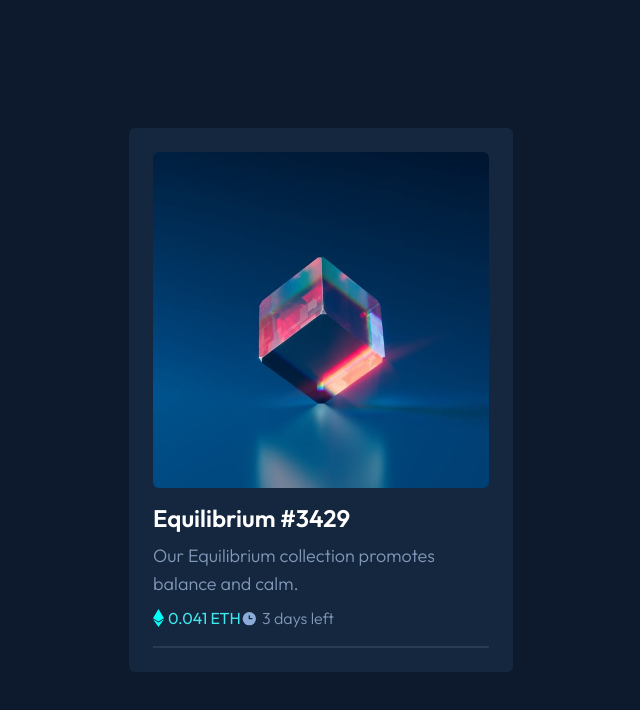
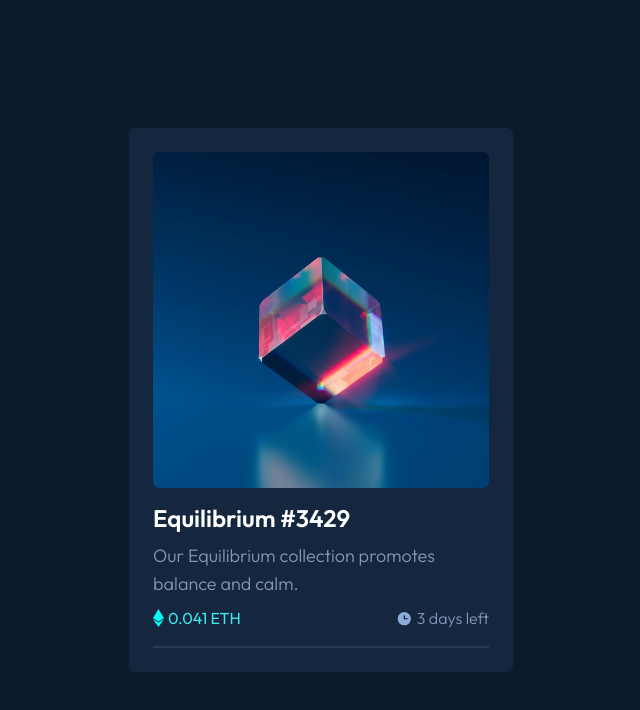
Before and after one commit to christianhelms/nft-preview-card-component, a Next.js app: page / in a window 1280 px wide. Shown: the top 710 px of the page, without its empty margins (319-959 px from the left). Built offline with nearby package versions, Linux system fonts and the light colour scheme.

Commit message:
spread eth and time apart

```diff
--- a/pages/index.js
+++ b/pages/index.js
@@ -17,7 +17,7 @@ export default function Home() {
           />
           <p className='text-white font-outfit font-semibold text-2xl pb-2 pt-2'>Equilibrium #3429</p>
           <p className='text-dark-gray font-outfit text-lg font-light pb-2'>Our Equilibrium collection promotes balance and calm.</p>
-          <div className='flex flex-row border-b-2 border-very-dark-gray pb-4'>
+          <div className='flex flex-row justify-between border-b-2 border-very-dark-gray pb-4'>
             <div className='flex flex-row items-center'>
             <img
               className='relitive pr-1'
```
